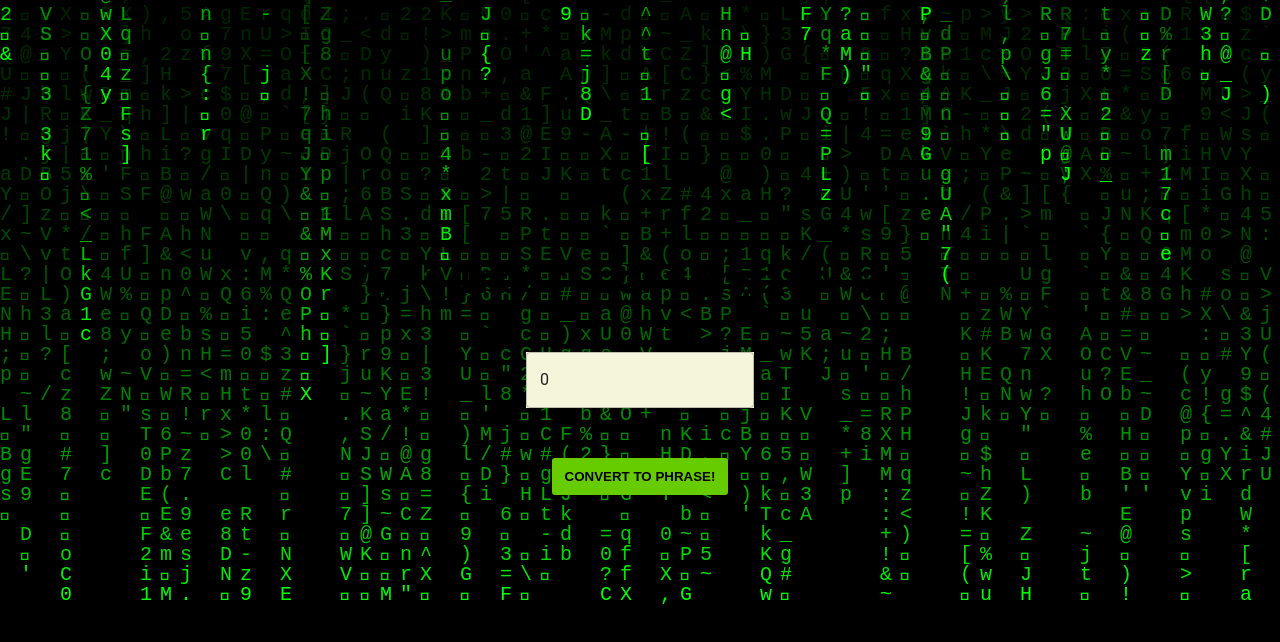
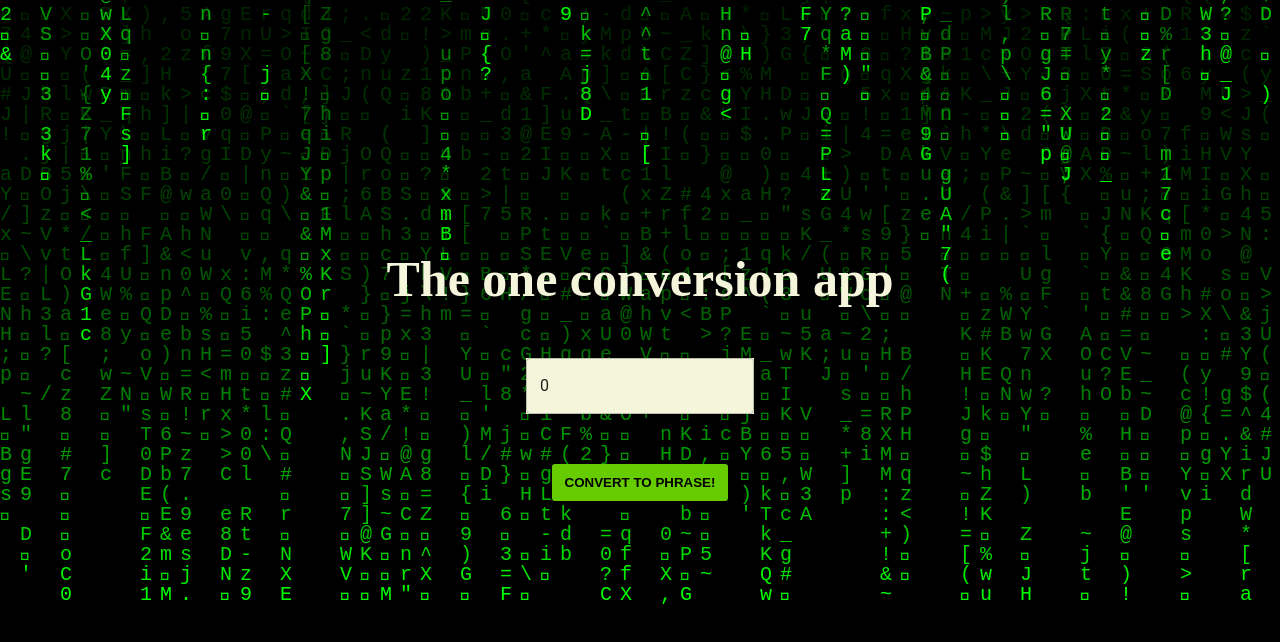
Before and after one commit to Witchcraf/JS-numerals, a React (Create React App) app in the folder arabic-number-conversion-app/: page / in a window 1280 px wide. Shown: the top 642 px of the page. Built offline with nearby package versions, Linux system fonts and the light colour scheme.

Commit message:
feat: add style to h1 and rename it.

```diff
--- a/arabic-number-conversion-app/src/App.js
+++ b/arabic-number-conversion-app/src/App.js
@@ -9,18 +9,15 @@ function App() {
     const [arabNumber, setArabNumber] = useState(0);
     const [result, setResult] = useState("");
 
-
   return (
       <>
           <div className="App" >
               <Matrix />
-              <h1>My number conversion app</h1>
+              <h1 style={{color:"#F5F5DC", fontFamily: 'MATRIX', fontSize:"50px", marginBottom: "50px"}}>The one conversion app</h1>
               <Form arabNumber={arabNumber} setArabNumber={setArabNumber} setResult={setResult}/>
-              <EnglishPhrase arabNumber={arabNumber} result={result}/>
+              <EnglishPhrase result={result}/>
           </div>
       </>
   );
 }
-
-
 export default App;
```
